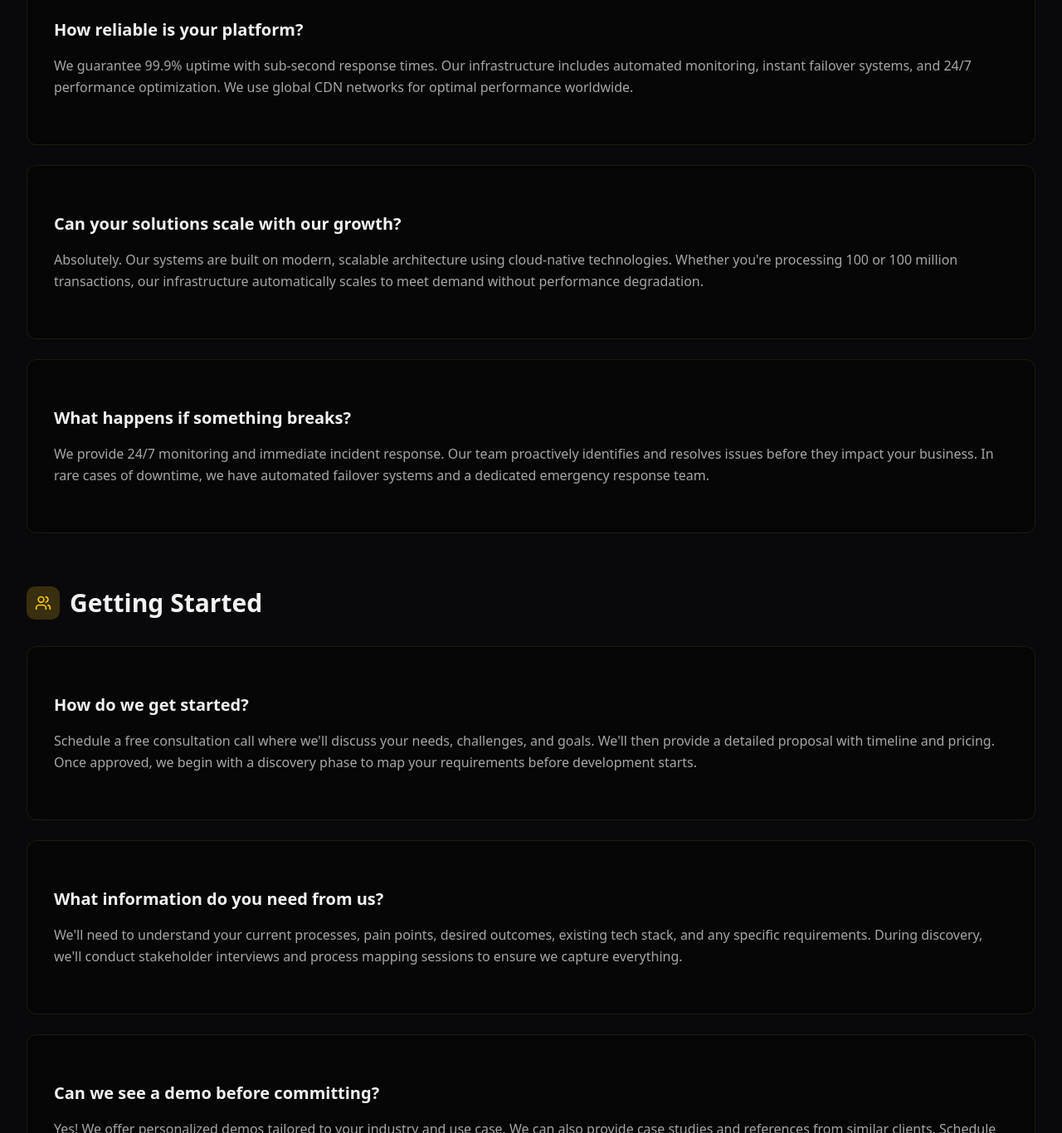
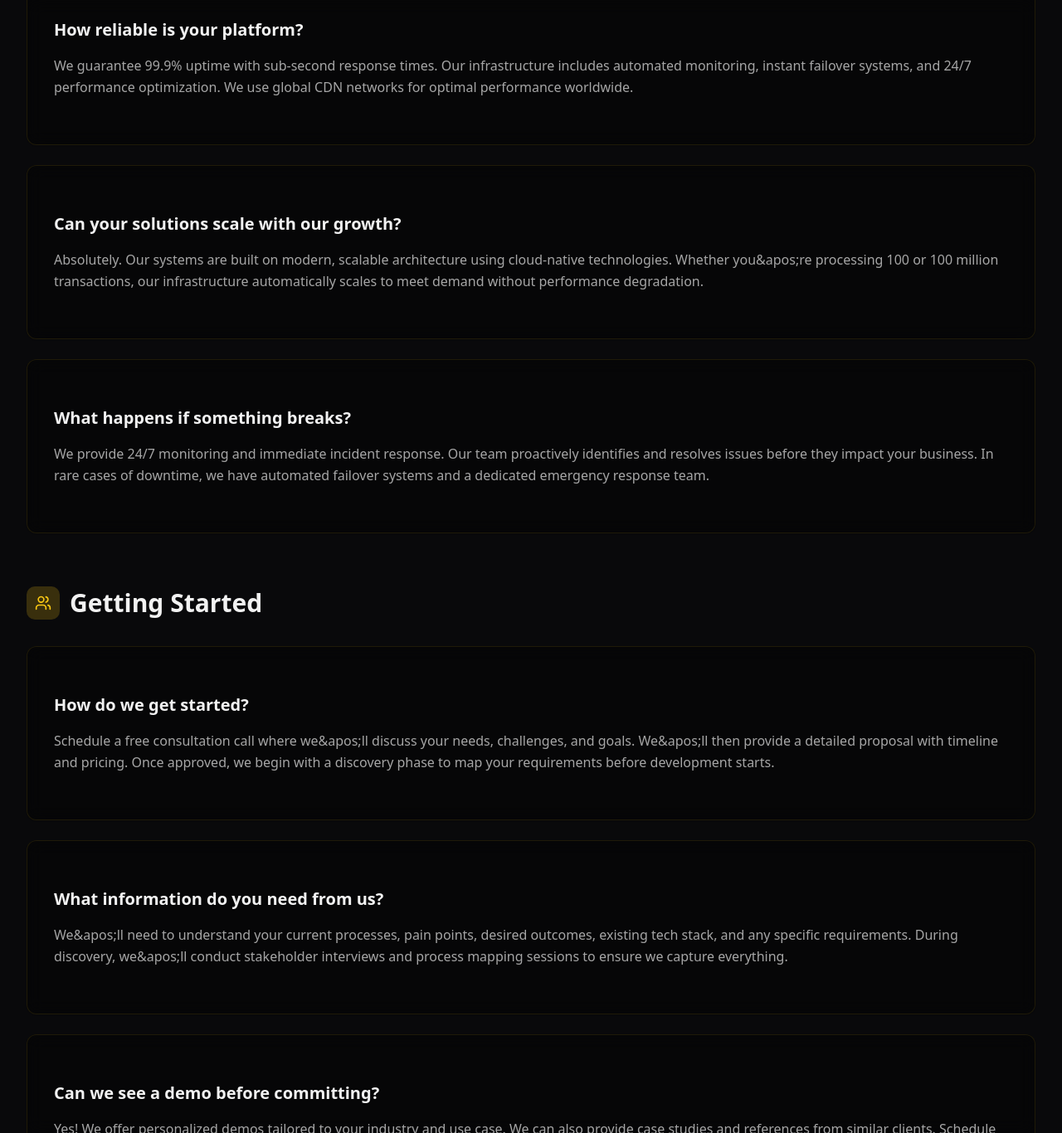
Before and after one commit to SNR-Automations/sample-website-jo1, a Next.js app: page /faqs in a window 1280 px wide. Shown: the part 4105-5471 px from the top of the page at 83% size. Built offline with nearby package versions, Linux system fonts and the light colour scheme.

Commit message:
Update page.tsx

```diff
--- a/src/app/faqs/page.tsx
+++ b/src/app/faqs/page.tsx
@@ -118,7 +118,7 @@ const faqCategories = [
       {
         question: "Can your solutions scale with our growth?",
         answer:
-          "Absolutely. Our systems are built on modern, scalable architecture using cloud-native technologies. Whether you're processing 100 or 100 million transactions, our infrastructure automatically scales to meet demand without performance degradation.",
+          "Absolutely. Our systems are built on modern, scalable architecture using cloud-native technologies. Whether you&apos;re processing 100 or 100 million transactions, our infrastructure automatically scales to meet demand without performance degradation.",
       },
       {
         question: "What happens if something breaks?",
@@ -134,12 +134,12 @@ const faqCategories = [
       {
         question: "How do we get started?",
         answer:
-          "Schedule a free consultation call where we'll discuss your needs, challenges, and goals. We'll then provide a detailed proposal with timeline and pricing. Once approved, we begin with a discovery phase to map your requirements before development starts.",
+          "Schedule a free consultation call where we&apos;ll discuss your needs, challenges, and goals. We&apos;ll then provide a detailed proposal with timeline and pricing. Once approved, we begin with a discovery phase to map your requirements before development starts.",
       },
       {
         question: "What information do you need from us?",
         answer:
-          "We'll need to understand your current processes, pain points, desired outcomes, existing tech stack, and any specific requirements. During discovery, we'll conduct stakeholder interviews and process mapping sessions to ensure we capture everything.",
+          "We&apos;ll need to understand your current processes, pain points, desired outcomes, existing tech stack, and any specific requirements. During discovery, we&apos;ll conduct stakeholder interviews and process mapping sessions to ensure we capture everything.",
       },
       {
         question: "Can we see a demo before committing?",
@@ -174,6 +174,7 @@ export default function FAQsPage() {
           __html: JSON.stringify(faqsPageStructuredData),
         }}
       />
+
       <div className="min-h-screen bg-background pt-20">
         {/* Hero Section */}
         <section className="py-16 bg-gradient-to-r from-background to-card/30">
@@ -190,10 +191,14 @@ export default function FAQsPage() {
                   Frequently Asked Questions
                 </span>
               </Badge>
+
               <h1 className="text-4xl md:text-6xl font-bold mb-6">
                 Got Questions?{" "}
-                <span className="gold-gradient-text">We've Got Answers</span>
+                <span className="gold-gradient-text">
+                  We&apos;ve Got Answers
+                </span>
               </h1>
+
               <p className="text-xl text-muted-foreground max-w-3xl mx-auto">
                 Everything you need to know about SNR AUTOMATIONS, our
                 services, and how we can transform your business operations.
@@ -267,6 +272,7 @@ export default function FAQsPage() {
               <h2 className="text-3xl md:text-4xl font-bold">
                 Still Have Questions?
               </h2>
+
               <p className="text-xl text-muted-foreground">
                 Our team is here to help. Schedule a free consultation to
                 discuss your specific needs.
```
